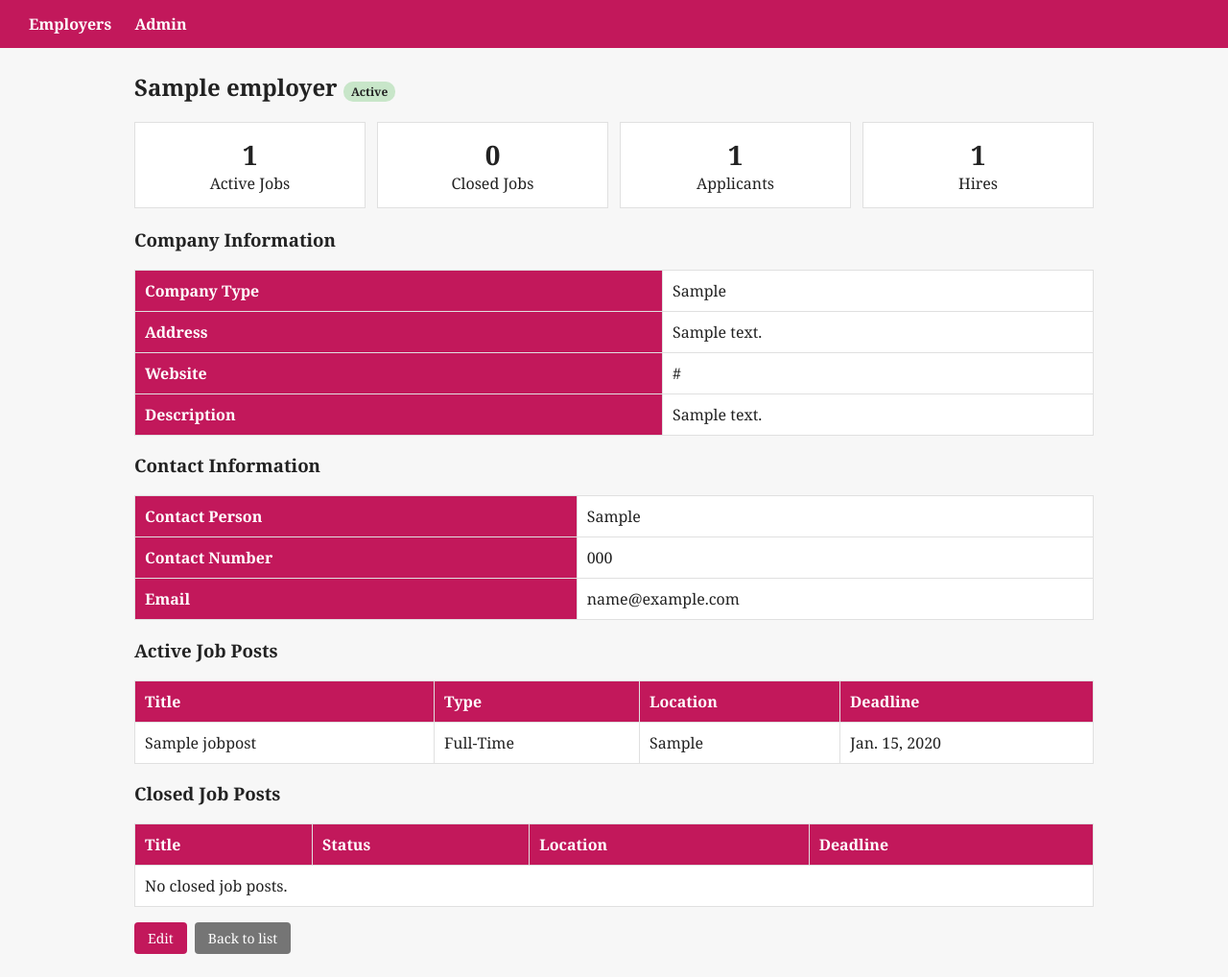
After one commit to MarkLesterAgaser/JobPortalSystem, a Django app: page /employers/1/profile/ in a window 1280 px wide. The commit adds this page. Shown: the whole page at 96% size. Run offline with Django 5.2, Linux system fonts and the light colour scheme; tables that the repository leaves empty hold one stand-in row (values such as "Sample post").

Commit message:
Task 4: Employer profile page

```diff
--- a/jobportal/Templates/JobPortal/employer_list.html
+++ b/jobportal/Templates/JobPortal/employer_list.html
@@ -27,6 +27,7 @@
     <td><span class="badge {{ e.status }}">{{ e.get_status_display }}</span></td>
     <td>
       <a href="{% url 'employer_detail' e.pk %}">View</a> |
+      <a href="{% url 'employer_profile' e.pk %}">Profile</a> |
       <a href="{% url 'employer_edit' e.pk %}">Edit</a>
     </td>
   </tr>
--- /dev/null
+++ b/jobportal/Templates/JobPortal/employer_profile.html
@@ -0,0 +1,76 @@
+{% extends 'jobportal/base.html' %}
+{% block title %}{{ employer.company_name }} Profile{% endblock %}
+{% block content %}
+<h2>{{ employer.company_name }}
+  <span class="badge {{ employer.status }}">{{ employer.get_status_display }}</span>
+</h2>
+
+<div style="display:flex; gap:12px; margin-bottom:20px;">
+  <div style="flex:1; background:#fff; border:1px solid #e0e0e0; padding:14px; text-align:center;">
+    <div style="font-size:28px; font-weight:bold;">{{ active_jobs|length }}</div>
+    <div>Active Jobs</div>
+  </div>
+  <div style="flex:1; background:#fff; border:1px solid #e0e0e0; padding:14px; text-align:center;">
+    <div style="font-size:28px; font-weight:bold;">{{ closed_jobs|length }}</div>
+    <div>Closed Jobs</div>
+  </div>
+  <div style="flex:1; background:#fff; border:1px solid #e0e0e0; padding:14px; text-align:center;">
+    <div style="font-size:28px; font-weight:bold;">{{ applicant_count }}</div>
+    <div>Applicants</div>
+  </div>
+  <div style="flex:1; background:#fff; border:1px solid #e0e0e0; padding:14px; text-align:center;">
+    <div style="font-size:28px; font-weight:bold;">{{ hire_count }}</div>
+    <div>Hires</div>
+  </div>
+</div>
+
+<h3>Company Information</h3>
+<table>
+  <tr><th>Company Type</th><td>{{ employer.company_type }}</td></tr>
+  <tr><th>Address</th><td>{{ employer.address }}</td></tr>
+  <tr><th>Website</th><td>{{ employer.website }}</td></tr>
+  <tr><th>Description</th><td>{{ employer.company_description }}</td></tr>
+</table>
+
+<h3>Contact Information</h3>
+<table>
+  <tr><th>Contact Person</th><td>{{ employer.contact_person }}</td></tr>
+  <tr><th>Contact Number</th><td>{{ employer.contact_number }}</td></tr>
+  <tr><th>Email</th><td>{{ employer.email }}</td></tr>
+</table>
+
+<h3>Active Job Posts</h3>
+<table>
+  <tr><th>Title</th><th>Type</th><th>Location</th><th>Deadline</th></tr>
+  {% for job in active_jobs %}
+  <tr>
+    <td>{{ job.title }}</td>
+    <td>{{ job.get_employment_type_display }}</td>
+    <td>{{ job.location }}</td>
+    <td>{{ job.application_deadline }}</td>
+  </tr>
+  {% empty %}
+  <tr><td colspan="4">No active job posts.</td></tr>
+  {% endfor %}
+</table>
+
+<h3>Closed Job Posts</h3>
+<table>
+  <tr><th>Title</th><th>Status</th><th>Location</th><th>Deadline</th></tr>
+  {% for job in closed_jobs %}
+  <tr>
+    <td>{{ job.title }}</td>
+    <td>{{ job.get_status_display }}</td>
+    <td>{{ job.location }}</td>
+    <td>{{ job.application_deadline }}</td>
+  </tr>
+  {% empty %}
+  <tr><td colspan="4">No closed job posts.</td></tr>
+  {% endfor %}
+</table>
+
+<div style="margin-top:16px; display:flex; gap:8px;">
+  <a class="btn" href="{% url 'employer_edit' employer.pk %}">Edit</a>
+  <a class="btn gray" href="{% url 'employer_list' %}">Back to list</a>
+</div>
+{% endblock %}
--- a/jobportal/urls.py
+++ b/jobportal/urls.py
@@ -8,4 +8,5 @@ urlpatterns = [
     path('employers/<int:pk>/', views.employer_detail, name='employer_detail'),
     path('employers/<int:pk>/edit/', views.employer_edit, name='employer_edit'),
     path('employers/<int:pk>/toggle/', views.employer_toggle, name='employer_toggle'),
+    path('employers/<int:pk>/profile/', views.employer_profile, name='employer_profile'),
 ]
--- a/jobportal/views.py
+++ b/jobportal/views.py
@@ -4,7 +4,7 @@ from django.shortcuts import render, redirect, get_object_or_404
 from django.views.decorators.http import require_POST
 
 from .forms import EmployerForm
-from .models import Employer
+from .models import Application, Employer, Hiring
 
 
 def employer_list(request):
@@ -69,3 +69,23 @@ def employer_toggle(request, pk):
     employer.save()
     messages.success(request, f'{employer.company_name} is now {employer.status}.')
     return redirect('employer_detail', pk=employer.pk)
+
+def employer_profile(request, pk):
+    employer = get_object_or_404(Employer, pk=pk)
+    job_posts = employer.job_posts.all().order_by('-created_at')
+    active_jobs = job_posts.filter(status='published')
+    closed_jobs = job_posts.filter(status__in=['closed', 'filled'])
+    applicant_count = (
+        Application.objects.filter(job_post__employer=employer)
+        .values('applicant').distinct().count()
+    )
+    hire_count = Hiring.objects.filter(
+        application__job_post__employer=employer, status='hired'
+    ).count()
+    return render(request, 'jobportal/employer_profile.html', {
+        'employer': employer,
+        'active_jobs': active_jobs,
+        'closed_jobs': closed_jobs,
+        'applicant_count': applicant_count,
+        'hire_count': hire_count,
+    })
```
